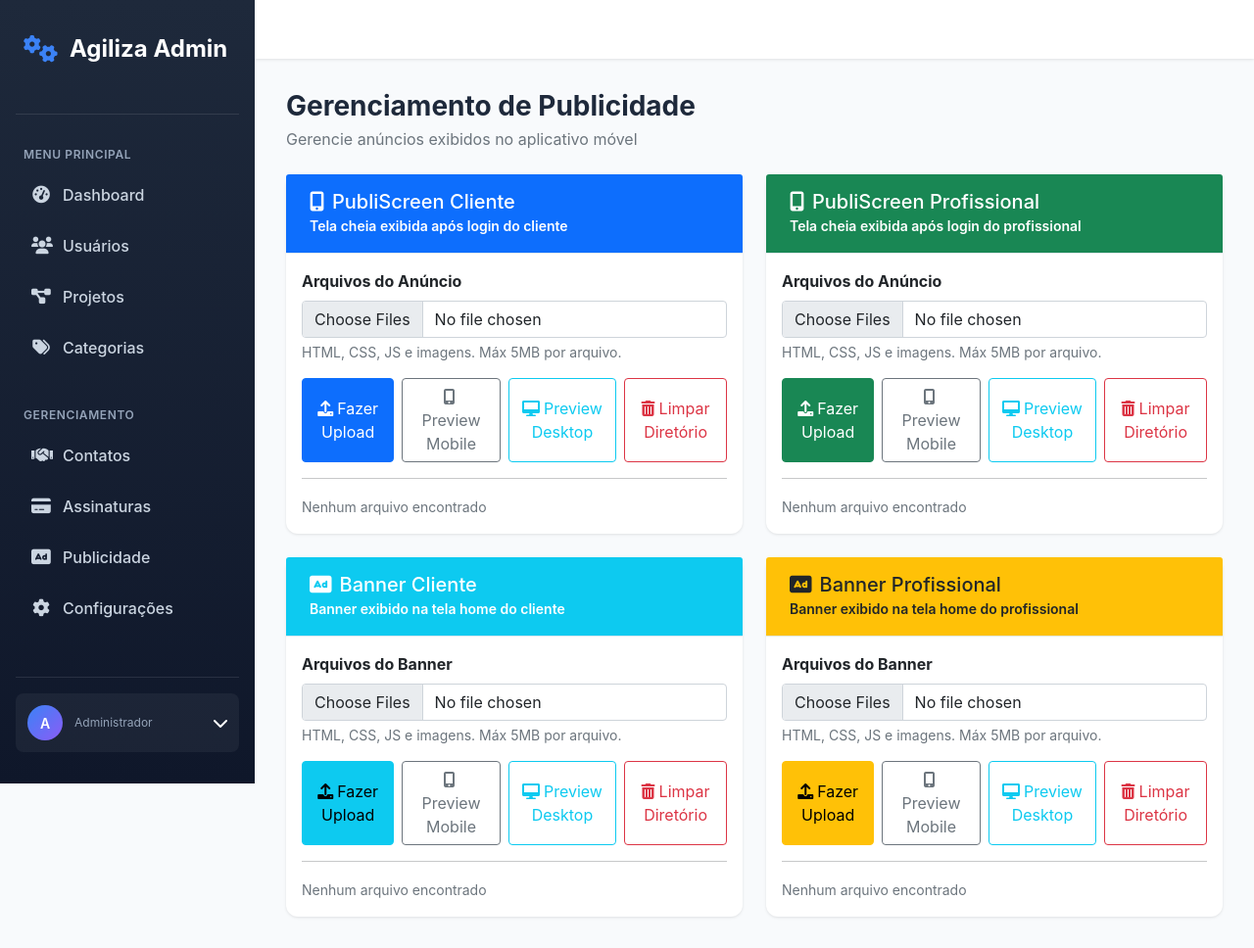
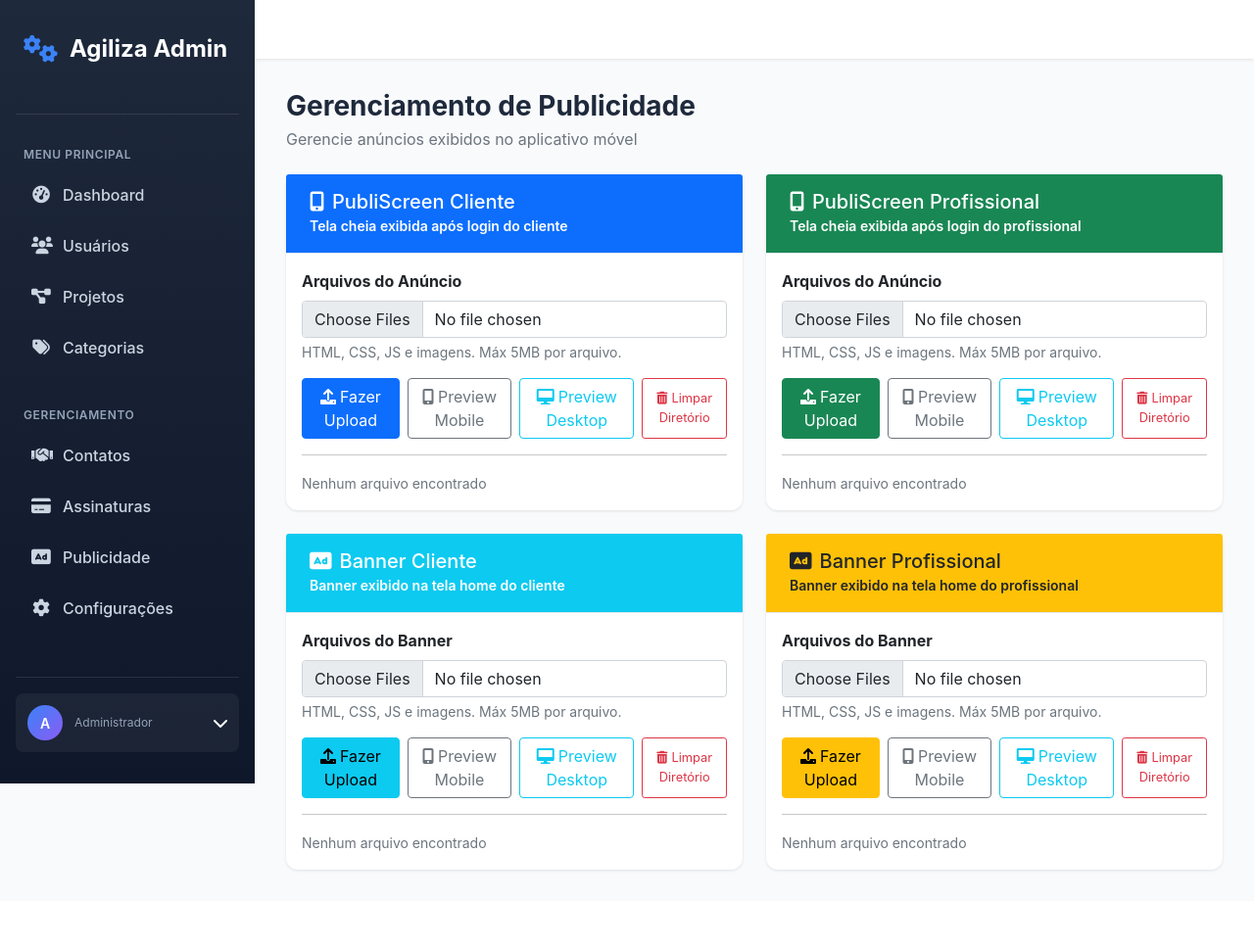
Before and after one commit to SrClauss/agapp, a Python web app: template backend/templates/admin/ads.html in a window 1280 px wide. Shown: the whole page at 98% size. After the commit the page ends 890 px from the top, so only its background shows below. Run offline with Jinja, Linux system fonts and the light colour scheme; the template is opened without the code that fills it, so the values that code supplies are empty.

Commit message:
admin: attach clear directory buttons via event listeners and style adjustments

```diff
--- a/backend/templates/admin/ads.html
+++ b/backend/templates/admin/ads.html
@@ -38,7 +38,7 @@
                         <button type="button" class="btn btn-outline-info" onclick="openDesktopPreviewLocation('publi_client')">
                             <i class="fas fa-desktop me-1"></i>Preview Desktop
                         </button>
-                        <button type="button" class="btn btn-outline-danger" onclick="clearLocation('publi_client')">
+                        <button type="button" class="btn btn-outline-danger btn-sm clear-dir-btn" data-ad-type="publi_client">
                             <i class="fas fa-trash-alt me-1"></i>Limpar Diretório
                         </button>
                     </div>
@@ -77,7 +77,7 @@
                         <button type="button" class="btn btn-outline-info" onclick="openDesktopPreviewLocation('publi_professional')">
                             <i class="fas fa-desktop me-1"></i>Preview Desktop
                         </button>
-                        <button type="button" class="btn btn-outline-danger" onclick="clearLocation('publi_professional')">
+                        <button type="button" class="btn btn-outline-danger btn-sm clear-dir-btn" data-ad-type="publi_professional">
                             <i class="fas fa-trash-alt me-1"></i>Limpar Diretório
                         </button>
                     </div>
@@ -116,7 +116,7 @@
                         <button type="button" class="btn btn-outline-info" onclick="openDesktopPreviewLocation('banner_client')">
                             <i class="fas fa-desktop me-1"></i>Preview Desktop
                         </button>
-                        <button type="button" class="btn btn-outline-danger" onclick="clearLocation('banner_client')">
+                        <button type="button" class="btn btn-outline-danger btn-sm clear-dir-btn" data-ad-type="banner_client">
                             <i class="fas fa-trash-alt me-1"></i>Limpar Diretório
                         </button>
                     </div>
@@ -155,7 +155,7 @@
                         <button type="button" class="btn btn-outline-info" onclick="openDesktopPreviewLocation('banner_professional')">
                             <i class="fas fa-desktop me-1"></i>Preview Desktop
                         </button>
-                        <button type="button" class="btn btn-outline-danger" onclick="clearLocation('banner_professional')">
+                        <button type="button" class="btn btn-outline-danger btn-sm clear-dir-btn" data-ad-type="banner_professional">
                             <i class="fas fa-trash-alt me-1"></i>Limpar Diretório
                         </button>
                     </div>
@@ -204,6 +204,8 @@
 .upload-progress {
     margin-top: 1rem;
 }
+
+.btn.clear-dir-btn { font-size: 0.8rem; padding: 0.25rem 0.5rem; }
 </style>
 
 <script>
@@ -280,11 +282,21 @@ async function loadFiles(adType) {
             }
         }
 
-        function clearLocation(adType) {
+        // Attach clear directory event handlers to buttons
+        function clearLocationHandler(e) {
+            const btn = e.currentTarget;
+            const adType = btn.dataset.adType;
             if (!confirm('Deseja remover todos os arquivos deste diretório? Esta operação não pode ser desfeita.')) return;
             const location = mapAdTypeToLocation(adType);
             deleteAllFilesByLocation(location);
         }
+
+        // Attach handlers once DOM is ready
+        document.addEventListener('DOMContentLoaded', () => {
+            document.querySelectorAll('.clear-dir-btn').forEach(btn => {
+                btn.addEventListener('click', clearLocationHandler);
+            });
+        });
         }
 
         const data = await response.json();
```
